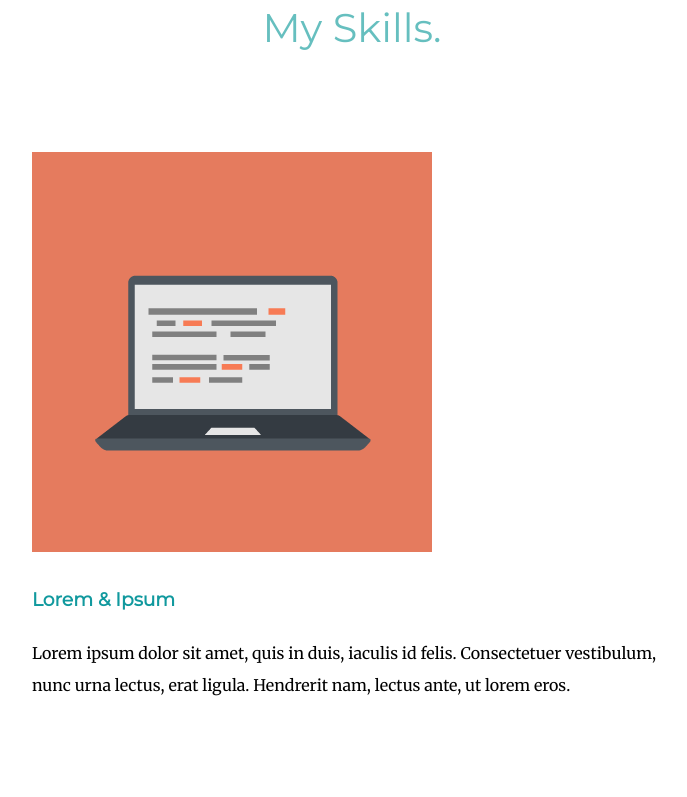
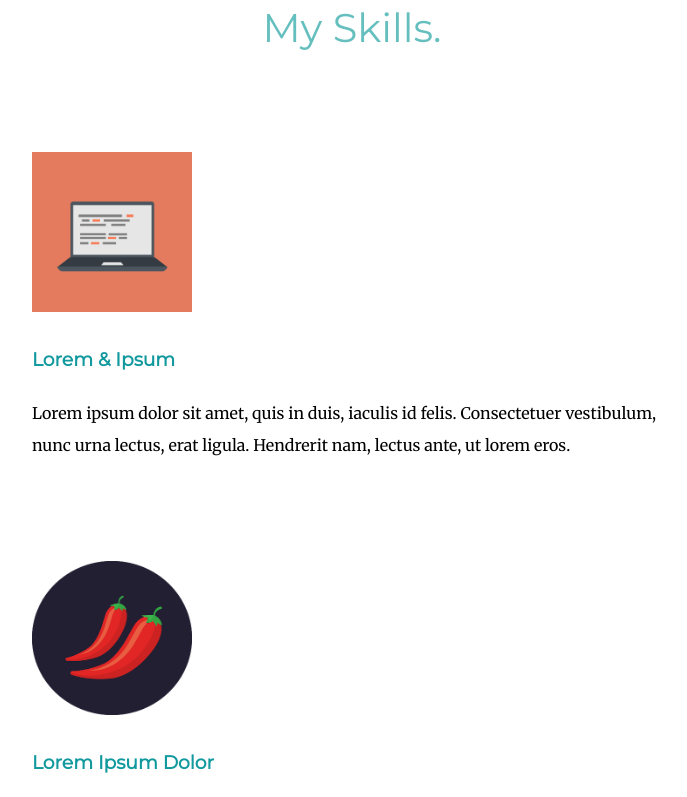
Before and after one commit to grshvetal/AY-Personal-Site, a plain HTML site: page index.html in a window 1280 px wide. Shown: the part 1126-1923 px from the top of the page, without its empty margins (288-975 px from the left). Drawn offline with Linux system fonts and the light colour scheme.

Commit message:
Make the skill images have 25% width of skill-row

```diff
--- a/css/style.css
+++ b/css/style.css
@@ -46,3 +46,9 @@ a {
     text-align: left;
     line-height: 2;
 }
+.computer-img {
+    width: 25%;
+}
+.chillies-img {
+    width: 25%;
+}
--- a/index.html
+++ b/index.html
@@ -34,13 +34,13 @@
         <div class="skills">
             <h2>My Skills.</h2>
             <div class="skill-row">
-                <img class="" src="images/computer.png" alt="computer-pic">
+                <img class="computer-img" src="images/computer.png" alt="computer-pic">
                 <h3>Lorem & Ipsum</h3>
                 <p>Lorem ipsum dolor sit amet, quis in duis, iaculis id felis. Consectetuer vestibulum, nunc urna
                     lectus, erat ligula. Hendrerit nam, lectus ante, ut lorem eros.</p>
             </div>
             <div class="skill-row">
-                <img class="" src="images/chillies.png" alt="chillies-pic">
+                <img class="chillies-img" src="images/chillies.png" alt="chillies-pic">
                 <h3>Lorem Ipsum Dolor</h3>
                 <p>Lorem ipsum dolor sit amet, mauris sed consectetuer. Etiam et eu, bibendum interdum, lacus quis
                     mauris. Curabitur wisi, quisque vel eu, rutrum nam.</p>
```
